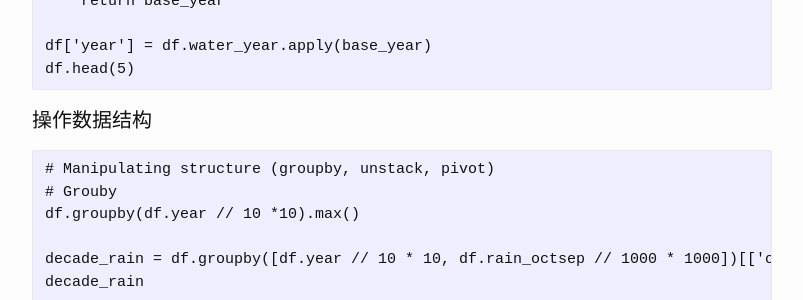
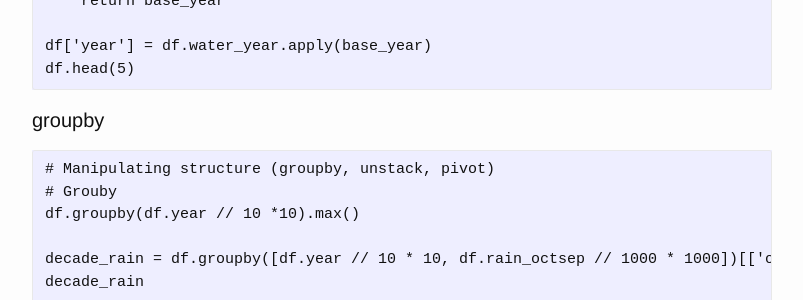
Before and after one commit to josephstalin117/josephstalin117.github.io, a Jekyll site: the page built from _posts/2018-3-13-pandas.markdown, in a window 1280 px wide and 900 px high, scrolled down 1786 px. Shown: the part 151-451 px from the top of the window, without its empty margins (238-1041 px from the left). Built offline with Jekyll 4.4.1, drawn with Linux system fonts in a browser that asks for light colours.

Commit message:
edit pandas

````diff
--- a/_posts/2018-3-13-pandas.markdown
+++ b/_posts/2018-3-13-pandas.markdown
@@ -92,7 +92,7 @@ df['year'] = df.water_year.apply(base_year)
 df.head(5)
 ```
 
-#### 操作数据结构
+#### groupby
 
 ```
 # Manipulating structure (groupby, unstack, pivot)
````
